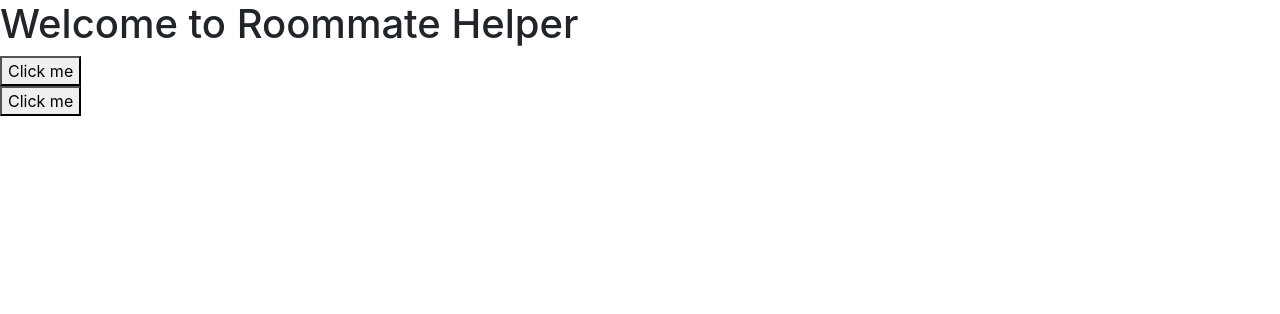
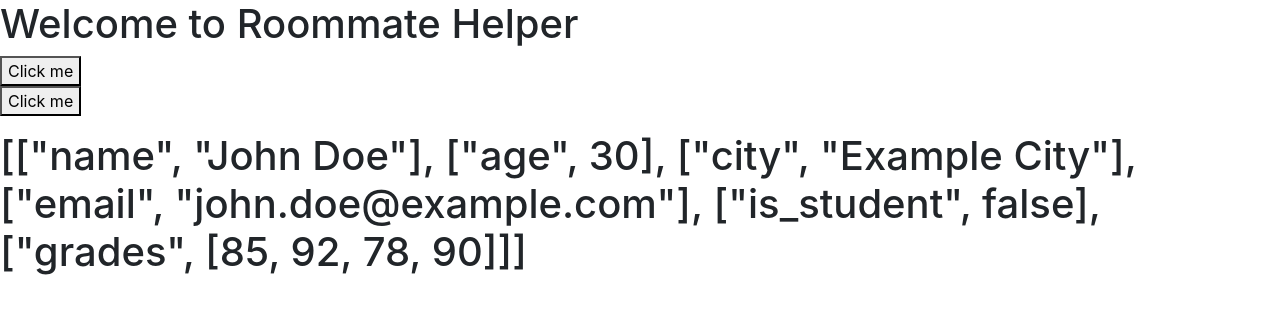
Before and after one commit to beknobloch/Roommate-Helper, a Flask app: page / in a window 1280 px wide. Shown: the top 314 px of the page. Run offline with Flask 3, Linux system fonts and the light colour scheme.

Commit message:
dictionary fetching example implemented

```diff
--- a/app.py
+++ b/app.py
@@ -17,6 +17,14 @@ for i in range(1,10):
 ledge = Ledger(item_list=items)
 print(me)
 
+sample_dict = {
+    "name": "John Doe",
+    "age": 30,
+    "city": "Example City",
+    "email": "john.doe@example.com",
+    "is_student": False,
+    "grades": [85, 92, 78, 90]
+}
 # fake data end
 
 @app.route('/')
@@ -35,6 +43,9 @@ def pass_data():
 def pass_list():
     return json.dumps([str(obj) for obj in items])
 
+@app.route('/pass_dict', methods=['POST'])
+def pass_dict():
+    return json.dumps([[key, value] for key, value in sample_dict.items()])
 
 if __name__ == '__main__':
     app.run()
--- /dev/null
+++ b/tempCodeRunnerFile.py
@@ -0,0 +1 @@
+json.dumps(sample_dict)
--- a/templates/index.html
+++ b/templates/index.html
@@ -23,6 +23,7 @@
 
     <ol id="list"></ol>
 
+    <h1 id="dict"></h1>
     <script>
         // function to handle button click
         function handleClick() {
@@ -47,8 +48,17 @@
             })
 
         }
+
+        function handleDict(){
+            fetch('/pass_dict', {method: 'POST',})
+                .then(response => response.text())
+                .then(result => {
+                    document.getElementById('dict').innerText = result;
+                })
+        }
         document.getElementById('button1').addEventListener('click', handleClick)
         document.getElementById('button2').addEventListener('click', function(){handleList('/pass_list')})
+        handleDict()
 
     </script>
 
```
